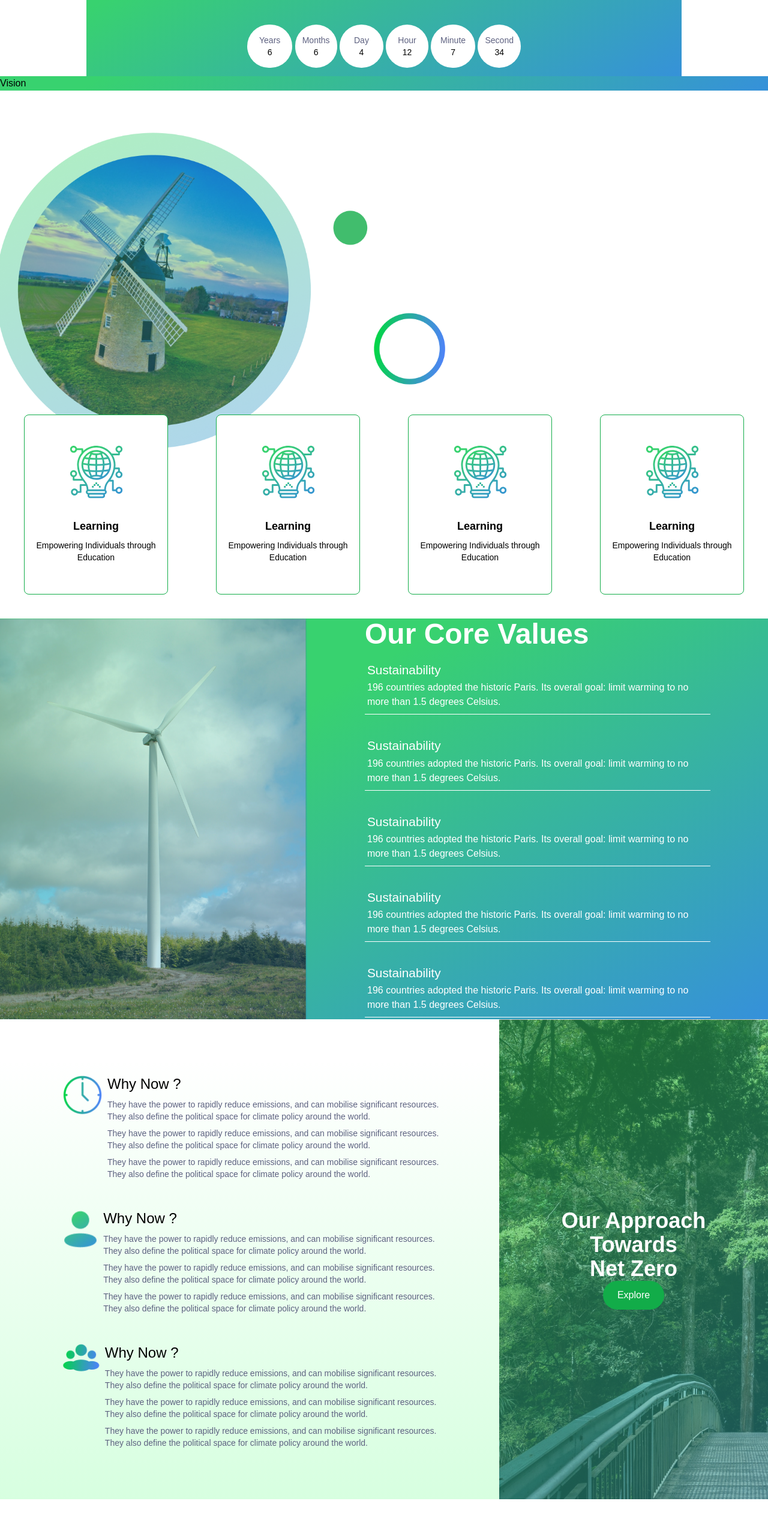
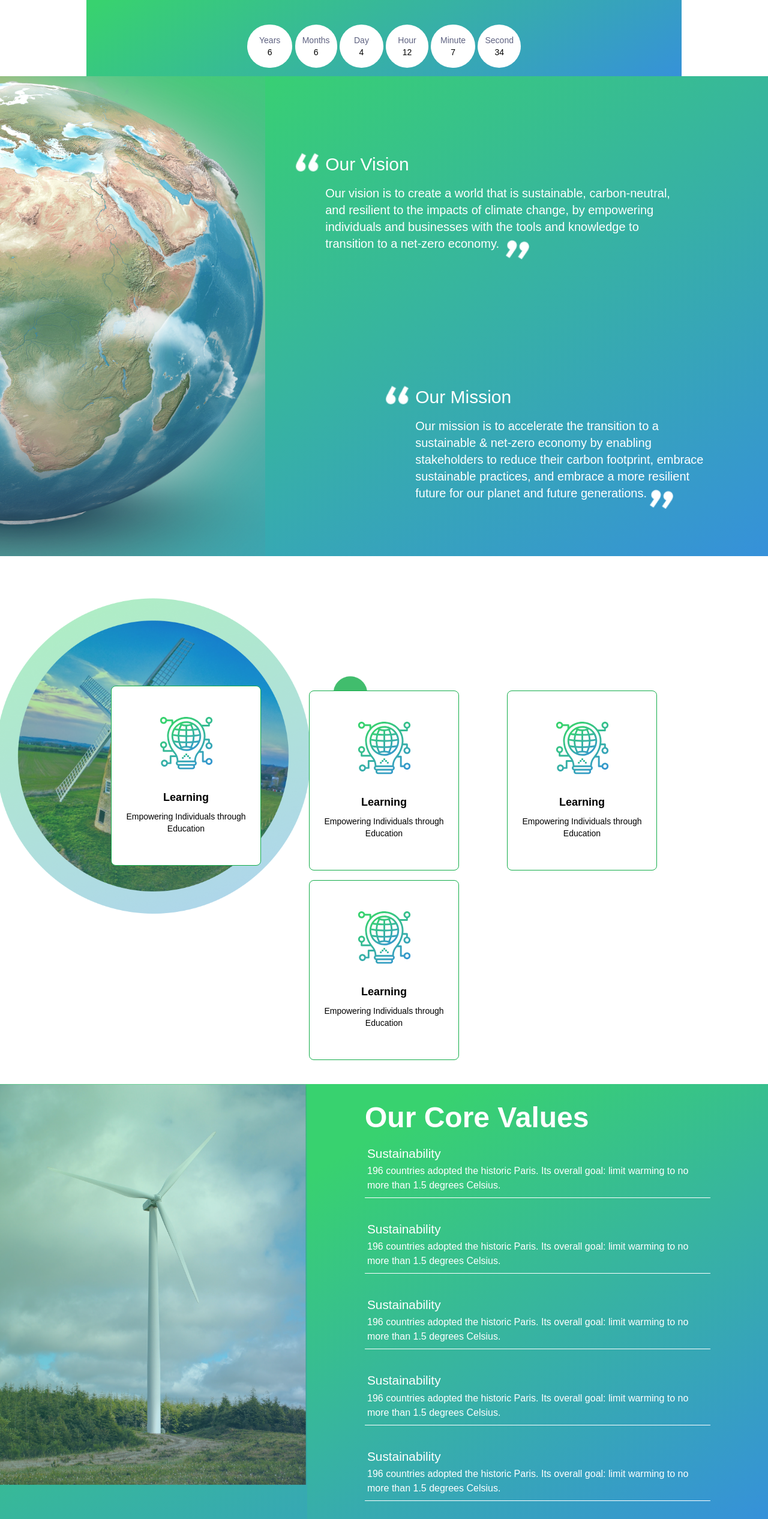
Before and after one commit to yugg98/netzerokaro, a Next.js app: page /company in a window 1280 px wide. Shown: the part 1188-3720 px from the top of the page at 60% size. Built offline with nearby package versions, Linux system fonts and the light colour scheme.

Commit message:
Mobile optimisation

```diff
--- a/components/Hero.jsx
+++ b/components/Hero.jsx
@@ -11,8 +11,8 @@ const Hero = ({Title,Desc,CalltoAction,SuperTitle,showQues}) => {
     <div  className=' w-full sm:h-[80vh] h-full flex sm:flex-row flex-col justify-center items-center  linearbggreen sm:px-20'>
       <motion.div variants={slideIn('left', 'tween', 0.2, 1)} initial="hidden"  whileInView="show" className="sm:w-[50%] w-full flex justify-center mt-10">
         <div className='p-2 sm:pl-8 sm:p-4 sm:px-20'>
-          <div className='flex  items-center'>
-        <p className="text-green text-3xl sm:text-left text-center">{SuperTitle}</p>
+          <div className='flex  items-center mx-auto'>
+        <p className="text-green text-2xl  text-center sm:mb-0 mb-2 mr-2">{SuperTitle}</p>
         {showQues ?
         <motion.div variants={textVariant(0.8)} className='text-black text-center sm:text-left sm:text-6xl text-4xl font-[800]'>
             <Image src={ques} className='w-[40px]'/>
--- a/pages/company.jsx
+++ b/pages/company.jsx
@@ -13,6 +13,9 @@ import icon1 from '@/assets/icon1.png'
 import icon2 from '@/assets/icon2.png'
 import icon3 from '@/assets/icon3.png'
 import Platform from '@/components/Platform'
+import earth from '@/assets/courses/Africa.png'
+import comma1 from '@/assets/comma.png'
+import comma from '@/assets/comma2.png'
 
 const company = () => {
     return (
@@ -32,67 +35,100 @@ const company = () => {
 
 function Vision() {
     return (
-        <div className='bs'>Vision</div>
+        <div className='bs sm:max-h-screen flex sm:flex-row flex-col '>
+            <Image src={earth} className='sm:max-h-screen sm:flex hidden'/>
+            <div className='sm:px-[100px] p-8 flex  flex-col justify-center '>
+            <div className='sm:max-w-[600px] mt-10'>
+                <Image src={comma} className=' relative sm:left-[-50px] bottom-[-30px] w-[40px]' />
+                <p className="text-3xl text-white sm:text-left text-center">Our Vision</p>
+                <p className="text-xl text-white mt-4 sm:text-left text-center">Our vision is to create a world that is sustainable, carbon-neutral, and resilient to the impacts of climate change, by empowering individuals and businesses with the tools and knowledge to transition to a net-zero economy.</p>
+                <Image src={comma1} className=' relative sm:right-[-50%] right-[-80%] top-[-20px] w-[40px]' />
+
+            </div>
+            <div className=' sm:max-w-[600px] sm:mt-40 mt-10 sm:ml-[150px]'  >
+                <Image src={comma} className=' relative sm:left-[-50px] bottom-[-30px] w-[40px]' />
+                <p className="text-3xl text-white sm:text-left text-center" >Our Mission</p>
+                <p className="text-xl text-white mt-4 sm:text-left text-center">Our mission is to accelerate the transition to a sustainable & net-zero economy by enabling stakeholders to reduce their carbon footprint, embrace sustainable practices, and embrace a more resilient future for our planet and future generations.</p>
+                <Image src={comma1} className=' relative right-[-80%] top-[-20px] w-[40px]' />
+            </div>
+            </div>
+        </div>
     )
 }
 function OurApproach() {
     return (
-        <div className="w-full flex flex-row-reverse linearbggreen ">
-            <div className="w-[35%] approach-bg h-[100vh] flex justify-center flex-col items-center">
+        <div className="w-full flex flex-wrap flex-row-reverse linearbggreen ">
+            <div className="sm:w-[35%] w-full approach-bg h-[100vh] flex justify-center flex-col items-center">
                 <p className="text-4xl text-white text-center font-semibold leading-12 ">Our Approach<br />
                     Towards<br />
                     Net Zero </p>
-                <button className="rounded-full bg-green text-white px-6 py-3">Explore</button>
+                <button className="rounded-full bg-green text-white px-16 py-3 mt-3">Explore</button>
 
             </div>
-            <div className="w-[65%]  sm:px-24 flex flex-col justify-center">
+            <div className="sm:w-[65%]  sm:px-24 flex flex-col justify-center p-6 px-4">
                 <ul>
-                    <li className='my-10'>
-                        <div className='flex justify-center '>
-                            <Image src={icon1} className='h-[84px] w-[84px]' />
-                            <div>
+
+                    <li className='sm:my-10 my-4'>
+                        <div className='sm:flex justify-center '>
+                            <Image src={icon1} className='h-[84px] w-[84px] sm:flex hidden' />
+                            <div className='sm:p-0 p-4'>
+                                <div className="flex">
+                            <Image src={icon1} className='h-[48px] w-[48px] sm:hidden flex' />
+
                                 <p className="text-2xl text-semibold mt-2">Why Now ?</p>
-                                <p className=' mt-2 text-greyf text-sm '>
+                                </div>
+
+                                <p className=' mt-2 text-greyf sm:text-sm text-md '>
                                     They have the power to rapidly reduce emissions, and can mobilise significant resources. They also define the political space for climate policy around the world.
                                 </p>
-                                <p className=' mt-2 text-greyf text-sm '>
+                                <p className=' mt-2 text-greyf sm:text-sm text-md '>
                                     They have the power to rapidly reduce emissions, and can mobilise significant resources. They also define the political space for climate policy around the world.
                                 </p>
-                                <p className=' mt-2 text-greyf text-sm '>
+                                <p className=' mt-2 text-greyf sm:text-sm text-md '>
                                     They have the power to rapidly reduce emissions, and can mobilise significant resources. They also define the political space for climate policy around the world.
                                 </p>
                             </div>
                         </div>
                     </li>
-                    <li className='my-10'>
-                        <div className='flex justify-center '>
-                            <Image src={icon2} className='h-[84px] w-[84px]' />
-                            <div>
+                    <li className='sm:my-10 my-4'>
+                        <div className='sm:flex justify-center '>
+                            <Image src={icon2} className='h-[84px] w-[84px] sm:flex hidden' />
+                            <div className='sm:p-0 p-4'>
+                                <div className="flex">
+                            <Image src={icon2} className='h-[48px] w-[48px] sm:hidden flex' />
+
                                 <p className="text-2xl text-semibold mt-2">Why Now ?</p>
-                                <p className=' mt-2 text-greyf text-sm '>
+                                </div>
+
+                                <p className=' mt-2 text-greyf sm:text-sm text-md '>
                                     They have the power to rapidly reduce emissions, and can mobilise significant resources. They also define the political space for climate policy around the world.
                                 </p>
-                                <p className=' mt-2 text-greyf text-sm '>
+                                <p className=' mt-2 text-greyf sm:text-sm text-md '>
                                     They have the power to rapidly reduce emissions, and can mobilise significant resources. They also define the political space for climate policy around the world.
                                 </p>
-                                <p className=' mt-2 text-greyf text-sm '>
+                                <p className=' mt-2 text-greyf sm:text-sm text-md '>
                                     They have the power to rapidly reduce emissions, and can mobilise significant resources. They also define the political space for climate policy around the world.
                                 </p>
                             </div>
                         </div>
                     </li>
-                    <li className='my-10'>
-                        <div className='flex justify-center '>
-                            <Image src={icon3} className='h-[64px] w-[84px]' />
-                            <div>
+                    <li className='sm:my-10 my-4'>
+                        <div className='sm:flex justify-center '>
+                            <Image src={icon3} className='h-[84px] w-[84px] sm:flex hidden' />
+                            <div className='sm:p-0 p-4'>
+                                <div className="flex">
+                            <Image src={icon3} className='h-[48px] w-[60px] sm:hidden flex' />
+
                                 <p className="text-2xl text-semibold mt-2">Why Now ?</p>
-                                <p className=' mt-2 text-greyf text-sm '>
+                                </div>
+
+                                <p className=' mt-2 text-greyf sm:text-sm text-md '>
                                     They have the power to rapidly reduce emissions, and can mobilise significant resources. They also define the political space for climate policy around the world.
                                 </p>
-                                <p className=' mt-2 text-greyf text-sm '>
+                                <p className=' mt-2 text-greyf sm:text-sm text-md '>
                                     They have the power to rapidly reduce emissions, and can mobilise significant resources. They also define the political space for climate policy around the world.
                                 </p>
-                                <p className=' mt-2 text-greyf text-sm '>
+                                <p className=' mt-2 text-greyf sm:text-sm text-md '>
                                     They have the power to rapidly reduce emissions, and can mobilise significant resources. They also define the political space for climate policy around the world.
                                 </p>
                             </div>
@@ -105,11 +141,11 @@ function OurApproach() {
 }
 function CoreValues() {
     return (
-        <div className="w-full flex bs">
-            <div className="w-[40%]">
+        <div className="w-full flex bs flex-wrap">
+            <div className="sm:w-[40%]">
                 <Image src={img1} />
             </div>
-            <div className="w-[60%] bs list-values sm:px-24 flex flex-col justify-center">
+            <div className="sm:w-[60%] bs list-values sm:px-24  p-4 py-8 flex flex-col justify-center">
                 <p className="text-5xl text-white font-semibold">Our Core Values</p>
                 <ul>
 
@@ -142,24 +178,24 @@ function CoreValues() {
 }
 function Approach() {
     return (
-        <div className="linearbggreen  flex items-end justify-center my-10 bg-img">
-            <div className="flex">
+        <div className="linearbggreen sm:h-screen  flex sm:items-end items-center justify-center my-10 bg-img">
+            <div className="flex flex-wrap items-center justify-center w-full">
                 <div className="border-green bg-gradientg border-[1px] bg-white rounded-lg mx-10 max-w-[250px] min-h-[300px] p-4 flex flex-col justify-center items-center">
                     <Image src={tech} alt="" />
                     <p className="text-lg font-[550] mt-8">Learning</p>
                     <p className="text-sm text-center mt-2">Empowering Individuals through Education</p>
                 </div>
-                <div className="border-green bg-gradientg border-[1px] bg-white rounded-lg mx-10 max-w-[250px] min-h-[300px] p-4 flex flex-col justify-center items-center">
+                <div className="border-green bg-gradientg border-[1px] bg-white rounded-lg mx-10 max-w-[250px] min-h-[300px] p-4 flex flex-col justify-center items-center mt-4">
                     <Image src={tech} alt="" />
                     <p className="text-lg font-[550] mt-8">Learning</p>
                     <p className="text-sm text-center mt-2">Empowering Individuals through Education</p>
                 </div>
-                <div className="border-green bg-gradientg border-[1px] bg-white rounded-lg mx-10 max-w-[250px] min-h-[300px] p-4 flex flex-col justify-center items-center">
+                <div className="border-green bg-gradientg border-[1px] bg-white rounded-lg mx-10 max-w-[250px] min-h-[300px] p-4 flex flex-col justify-center items-center mt-4">
                     <Image src={tech} alt="" />
                     <p className="text-lg font-[550] mt-8">Learning</p>
                     <p className="text-sm text-center mt-2">Empowering Individuals through Education</p>
                 </div>
-                <div className="border-green bg-gradientg border-[1px] bg-white rounded-lg mx-10 max-w-[250px] min-h-[300px] p-4 flex flex-col justify-center items-center">
+                <div className="border-green bg-gradientg border-[1px] bg-white rounded-lg mx-10 max-w-[250px] min-h-[300px] p-4 flex flex-col justify-center items-center mt-4">
                     <Image src={tech} alt="" />
                     <p className="text-lg font-[550] mt-8">Learning</p>
                     <p className="text-sm text-center mt-2">Empowering Individuals through Education</p>
--- a/styles/globals.css
+++ b/styles/globals.css
@@ -115,7 +115,7 @@ text-transform: capitalize;
 .bg-img{
   background-image: url('../assets/approach.png');
   background-repeat: no-repeat;
-  height: 100vh;
+  /* height: 100vh; */
   background-size: 58%;
 }
 
```
Also changed, not shown: components/Navbar.jsx (+29 -13 lines), pages/getinvolved.jsx (+26 -30 lines), assets/courses/Africa.png (added).
